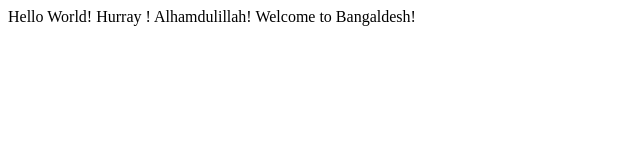
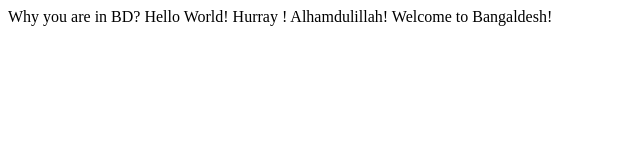
Before and after one commit to firojmahmud1/gitpro, a plain HTML site: page firstpro/index.html in a window 1280 px wide. Shown: the whole page, without its empty margins (0-640 px from the left). Drawn offline with Linux system fonts and the light colour scheme.

Commit message:
Update index.html

```diff
--- a/firstpro/index.html
+++ b/firstpro/index.html
@@ -5,7 +5,7 @@ This my first program
 </title>
 </head>
 <body>
-
+Why you are in BD?
 Hello World! Hurray !
 Alhamdulillah!
 
```
